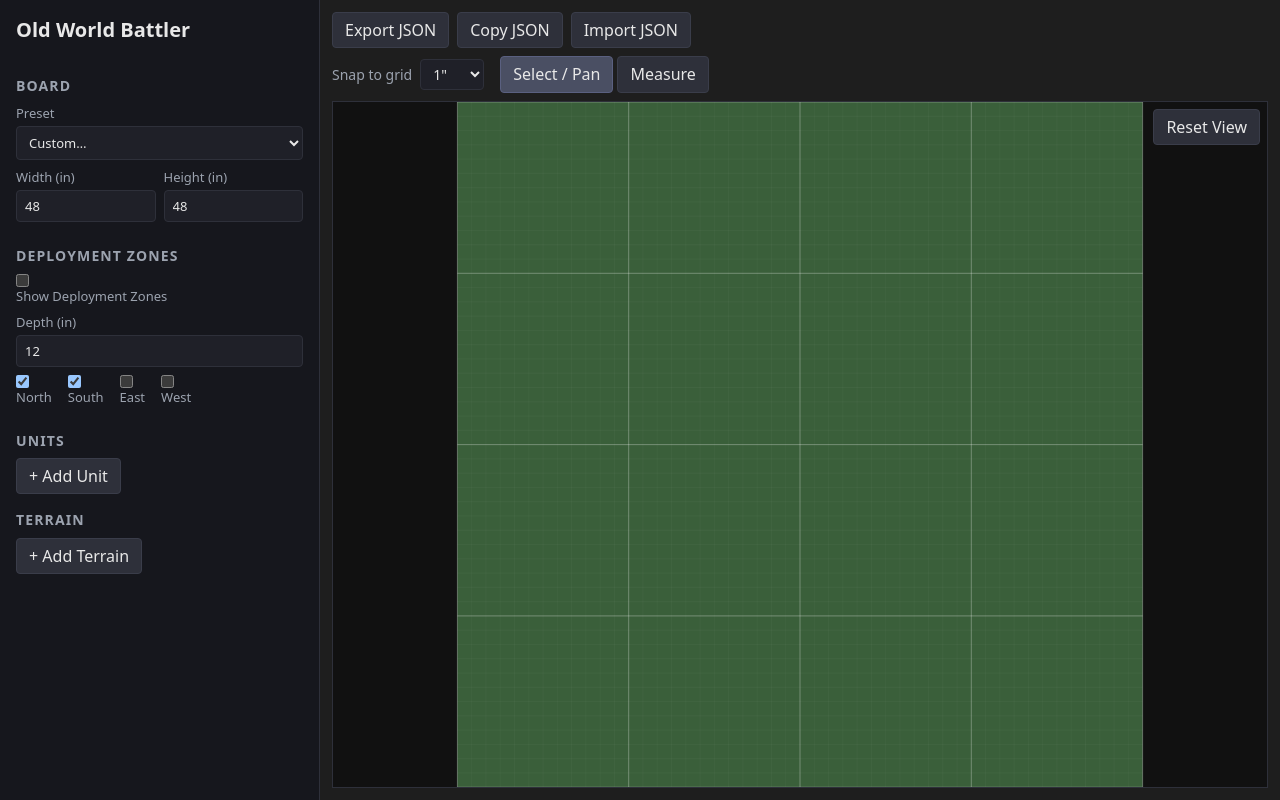
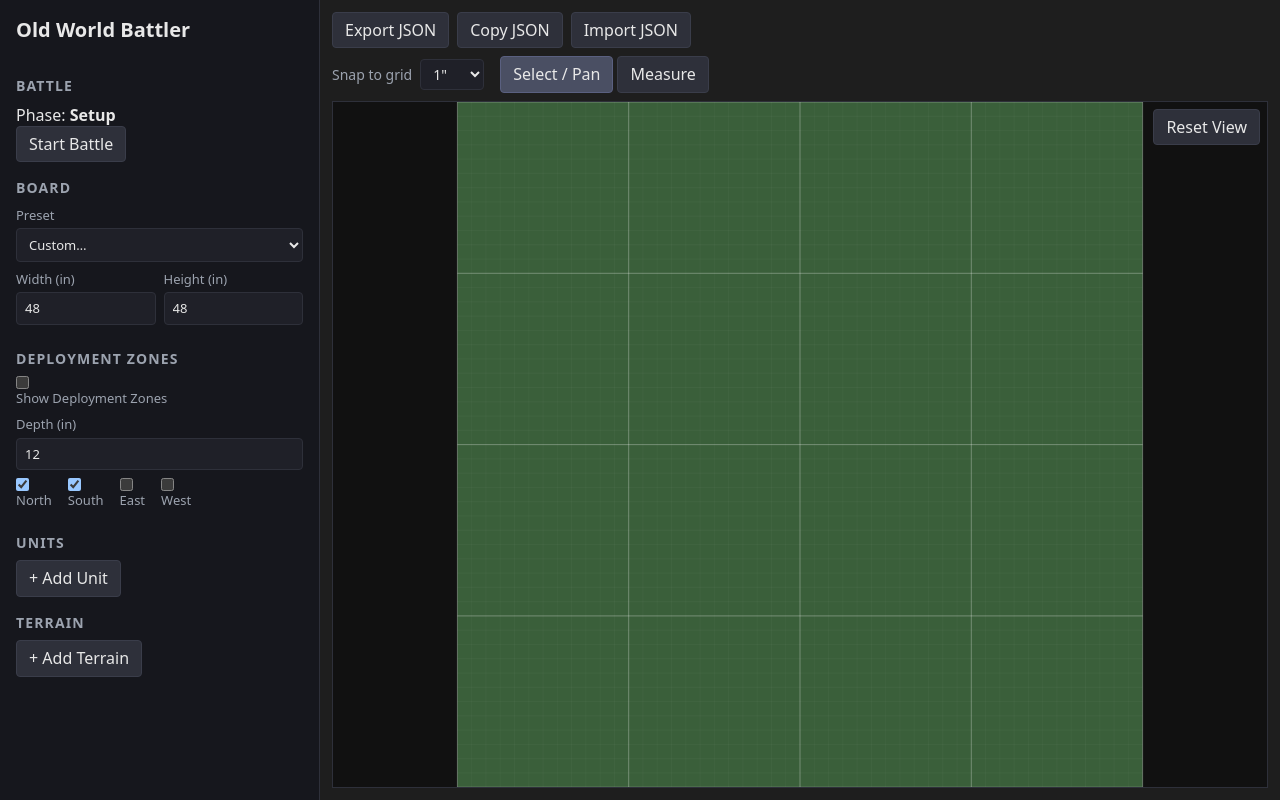
Before and after one commit to Compute101/OldWorldBattler, a React (Vite) app in the folder app/: page / in a window 1280 px wide. Built offline with nearby package versions, Linux system fonts and the light colour scheme.

Commit message:
Add battle phase with turn tracking and movement log
Setup phase allows free positioning; starting battle locks terrain
and snapshots unit transforms. End Turn computes per-unit distance
moved and facing change since the last snapshot and appends them to
a log, which can also take manual notes.

```diff
--- a/app/src/App.css
+++ b/app/src/App.css
@@ -139,6 +139,40 @@
 
 .unit-list li.selected {
   background: #2e303a;
+}
+
+.log-list {
+  list-style: none;
+  margin: 8px 0 0;
+  padding: 0;
+  max-height: 220px;
+  overflow-y: auto;
+}
+
+.log-list li {
+  display: flex;
+  align-items: baseline;
+  gap: 6px;
+  padding: 6px 8px;
+  border-radius: 4px;
+  font-size: 13px;
+  background: #1f2028;
+  margin-bottom: 4px;
+}
+
+.log-turn {
+  flex-shrink: 0;
+  font-weight: bold;
+  color: #8a8d9a;
+}
+
+.log-body {
+  flex: 1;
+}
+
+.log-list .danger {
+  margin-top: 0;
+  padding: 2px 6px;
 }
 
 .swatch {
--- a/app/src/App.tsx
+++ b/app/src/App.tsx
@@ -2,8 +2,8 @@ import { useEffect, useState } from 'react';
 import Board from './components/Board';
 import Sidebar from './components/Sidebar';
 import Toolbar from './components/Toolbar';
-import { FACTION_COLORS, defaultBoardState, defaultTerrain, defaultUnit } from './units';
-import type { BoardState, Mode, Selection, Terrain, Unit } from './types';
+import { FACTION_COLORS, angleDiff, defaultBoardState, defaultTerrain, defaultUnit, makeId, snapshotUnits } from './units';
+import type { BoardState, LogEntry, Mode, Selection, Terrain, Unit } from './types';
 import './App.css';
 
 const STORAGE_KEY = 'oldworldbattler-board';
@@ -67,6 +67,7 @@ function App() {
   }
 
   function handleMoveTerrain(id: string, x: number, y: number) {
+    if (board.phase === 'battle') return;
     handleUpdateTerrain(id, { x, y });
   }
 
@@ -87,6 +88,68 @@ function App() {
   function handleSelect(sel: Selection | null) {
     setSelection(sel);
     if (sel) setSidebarOpen(true);
+  }
+
+  function handleStartBattle() {
+    setBoard((b) => ({
+      ...b,
+      phase: 'battle',
+      turn: 1,
+      turnStart: snapshotUnits(b.units),
+      log: [],
+    }));
+  }
+
+  function handleBackToSetup() {
+    setBoard((b) => ({ ...b, phase: 'setup' }));
+  }
+
+  function handleEndTurn() {
+    setBoard((b) => {
+      const entries: LogEntry[] = [];
+      for (const u of b.units) {
+        const start = b.turnStart[u.id];
+        if (!start) continue;
+        const distanceIn = Math.round(Math.hypot(u.x - start.x, u.y - start.y) * 10) / 10;
+        const facingChange = Math.round(angleDiff(start.facing, u.facing));
+        if (distanceIn === 0 && facingChange === 0) continue;
+        entries.push({
+          id: makeId('log'),
+          turn: b.turn,
+          unitId: u.id,
+          unitName: u.name,
+          distanceIn,
+          facingChange,
+          note: '',
+        });
+      }
+      return {
+        ...b,
+        turn: b.turn + 1,
+        turnStart: snapshotUnits(b.units),
+        log: [...b.log, ...entries],
+      };
+    });
+  }
+
+  function handleAddLogNote(note: string, unitId: string | null) {
+    setBoard((b) => {
+      const unit = unitId ? b.units.find((u) => u.id === unitId) : null;
+      const entry: LogEntry = {
+        id: makeId('log'),
+        turn: b.turn,
+        unitId: unitId ?? null,
+        unitName: unit?.name ?? '',
+        distanceIn: 0,
+        facingChange: 0,
+        note,
+      };
+      return { ...b, log: [...b.log, entry] };
+    });
+  }
+
+  function handleRemoveLogEntry(id: string) {
+    setBoard((b) => ({ ...b, log: b.log.filter((e) => e.id !== id) }));
   }
 
   return (
@@ -110,6 +173,11 @@ function App() {
         onUpdateBoard={handleUpdateBoard}
         open={sidebarOpen}
         onClose={() => setSidebarOpen(false)}
+        onStartBattle={handleStartBattle}
+        onBackToSetup={handleBackToSetup}
+        onEndTurn={handleEndTurn}
+        onAddLogNote={handleAddLogNote}
+        onRemoveLogEntry={handleRemoveLogEntry}
       />
       {sidebarOpen && <div className="sidebar-backdrop" onClick={() => setSidebarOpen(false)} />}
       <div className="main">
--- a/app/src/components/Board.tsx
+++ b/app/src/components/Board.tsx
@@ -274,6 +274,7 @@ export default function Board({
             onMove={onMoveTerrain}
             svgRef={svgRef}
             snapIn={snapIn}
+            locked={board.phase === 'battle'}
           />
         ))}
         {units.map((unit) => (
--- a/app/src/components/Sidebar.tsx
+++ b/app/src/components/Sidebar.tsx
@@ -1,3 +1,4 @@
+import { useState } from 'react';
 import type { BoardState, DeploymentZones, Selection, Terrain, Unit } from '../types';
 import { BOARD_PRESETS, FACTION_COLORS, TERRAIN_COLORS } from '../units';
 
@@ -14,6 +15,11 @@ interface Props {
   onUpdateBoard: (patch: Partial<BoardState>) => void;
   open: boolean;
   onClose: () => void;
+  onStartBattle: () => void;
+  onBackToSetup: () => void;
+  onEndTurn: () => void;
+  onAddLogNote: (note: string, unitId: string | null) => void;
+  onRemoveLogEntry: (id: string) => void;
 }
 
 const EDGES: DeploymentZones['edges'] = ['north', 'south', 'east', 'west'];
@@ -31,17 +37,32 @@ export default function Sidebar({
   onUpdateBoard,
   open,
   onClose,
+  onStartBattle,
+  onBackToSetup,
+  onEndTurn,
+  onAddLogNote,
+  onRemoveLogEntry,
 }: Props) {
   const selectedUnit =
     selection?.type === 'unit' ? board.units.find((u) => u.id === selection.id) ?? null : null;
   const selectedTerrain =
     selection?.type === 'terrain' ? board.terrain.find((t) => t.id === selection.id) ?? null : null;
 
+  const [noteText, setNoteText] = useState('');
+  const [noteUnitId, setNoteUnitId] = useState('');
+
   function toggleEdge(edge: DeploymentZones['edges'][number]) {
     const edges = board.deploymentZones.edges.includes(edge)
       ? board.deploymentZones.edges.filter((e) => e !== edge)
       : [...board.deploymentZones.edges, edge];
     onUpdateBoard({ deploymentZones: { ...board.deploymentZones, edges } });
+  }
+
+  function handleAddNote() {
+    const note = noteText.trim();
+    if (!note) return;
+    onAddLogNote(note, noteUnitId || null);
+    setNoteText('');
   }
 
   return (
@@ -52,6 +73,78 @@ export default function Sidebar({
           ✕
         </button>
       </div>
+
+      <section>
+        <h3>Battle</h3>
+        <div className="row">
+          <span>
+            Phase: <strong>{board.phase === 'setup' ? 'Setup' : 'Battle'}</strong>
+          </span>
+          {board.phase === 'battle' && (
+            <span>
+              Turn: <strong>{board.turn}</strong>
+            </span>
+          )}
+        </div>
+        {board.phase === 'setup' ? (
+          <button onClick={onStartBattle}>Start Battle</button>
+        ) : (
+          <div className="row">
+            <button onClick={onEndTurn}>End Turn</button>
+            <button onClick={onBackToSetup}>Back to Setup</button>
+          </div>
+        )}
+        {board.phase === 'battle' && (
+          <>
+            <div className="row">
+              <label>
+                Note
+                <input
+                  type="text"
+                  value={noteText}
+                  onChange={(e) => setNoteText(e.target.value)}
+                  placeholder="e.g. charged into combat"
+                />
+              </label>
+              <label>
+                Unit
+                <select value={noteUnitId} onChange={(e) => setNoteUnitId(e.target.value)}>
+                  <option value="">(none)</option>
+                  {board.units.map((u) => (
+                    <option key={u.id} value={u.id}>
+                      {u.name}
+                    </option>
+                  ))}
+                </select>
+              </label>
+              <button onClick={handleAddNote}>Add Note</button>
+            </div>
+            <ul className="log-list">
+              {board.log
+                .slice()
+                .reverse()
+                .map((entry) => (
+                  <li key={entry.id}>
+                    <span className="log-turn">T{entry.turn}</span>
+                    <span className="log-body">
+                      {entry.unitName && <strong>{entry.unitName}</strong>}
+                      {(entry.distanceIn !== 0 || entry.facingChange !== 0) && (
+                        <span>
+                          {' '}
+                          moved {entry.distanceIn}" and turned {entry.facingChange}°
+                        </span>
+                      )}
+                      {entry.note && <span> — {entry.note}</span>}
+                    </span>
+                    <button className="danger" onClick={() => onRemoveLogEntry(entry.id)}>
+                      ✕
+                    </button>
+                  </li>
+                ))}
+            </ul>
+          </>
+        )}
+      </section>
 
       <section>
         <h3>Board</h3>
--- a/app/src/components/TerrainToken.tsx
+++ b/app/src/components/TerrainToken.tsx
@@ -9,9 +9,10 @@ interface Props {
   onMove: (id: string, x: number, y: number) => void;
   svgRef: React.RefObject<SVGSVGElement | null>;
   snapIn: number;
+  locked: boolean;
 }
 
-export default function TerrainToken({ terrain, selected, onSelect, onMove, svgRef, snapIn }: Props) {
+export default function TerrainToken({ terrain, selected, onSelect, onMove, svgRef, snapIn, locked }: Props) {
   const dragOffset = useRef<{ dx: number; dy: number } | null>(null);
 
   function toBoardPoint(clientX: number, clientY: number) {
@@ -23,6 +24,7 @@ export default function TerrainToken({ terrain, selected, onSelect, onMove, svgR
   function handlePointerDown(e: React.PointerEvent) {
     e.stopPropagation();
     onSelect(terrain.id);
+    if (locked) return;
     const p = toBoardPoint(e.clientX, e.clientY);
     dragOffset.current = { dx: p.x - terrain.x, dy: p.y - terrain.y };
     (e.target as Element).setPointerCapture(e.pointerId);
@@ -77,7 +79,7 @@ export default function TerrainToken({ terrain, selected, onSelect, onMove, svgR
       onPointerDown={handlePointerDown}
       onPointerMove={handlePointerMove}
       onPointerUp={handlePointerUp}
-      style={{ cursor: 'grab' }}
+      style={{ cursor: locked ? 'default' : 'grab' }}
     >
       {shapeEl}
       <text
--- a/app/src/units.ts
+++ b/app/src/units.ts
@@ -1,4 +1,4 @@
-import type { BoardState, Terrain, Unit } from './types';
+import type { BoardState, Terrain, Unit, UnitTransform } from './types';
 
 export const MM_PER_INCH = 25.4;
 
@@ -111,5 +111,22 @@ export function defaultBoardState(): BoardState {
       depthIn: 12,
       edges: ['north', 'south'],
     },
+    phase: 'setup',
+    turn: 1,
+    turnStart: {},
+    log: [],
   };
 }
+
+export function snapshotUnits(units: Unit[]): Record<string, UnitTransform> {
+  const snapshot: Record<string, UnitTransform> = {};
+  for (const u of units) {
+    snapshot[u.id] = { x: u.x, y: u.y, facing: u.facing };
+  }
+  return snapshot;
+}
+
+// Smallest signed difference (degrees) to rotate `from` into `to`, in range [-180, 180].
+export function angleDiff(from: number, to: number): number {
+  return normalizeAngle(to - from + 180) - 180;
+}
```
Also changed, not shown: app/src/types.ts (+22 -0 lines).
